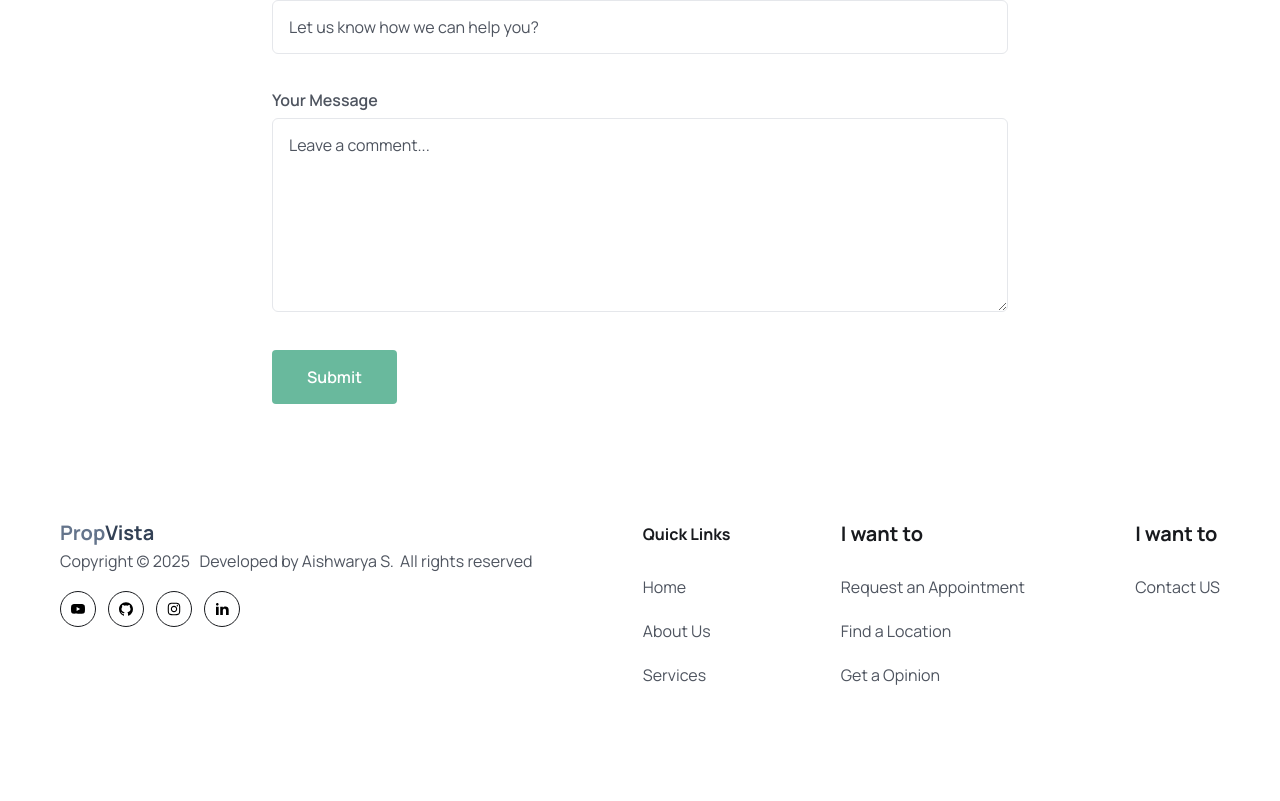
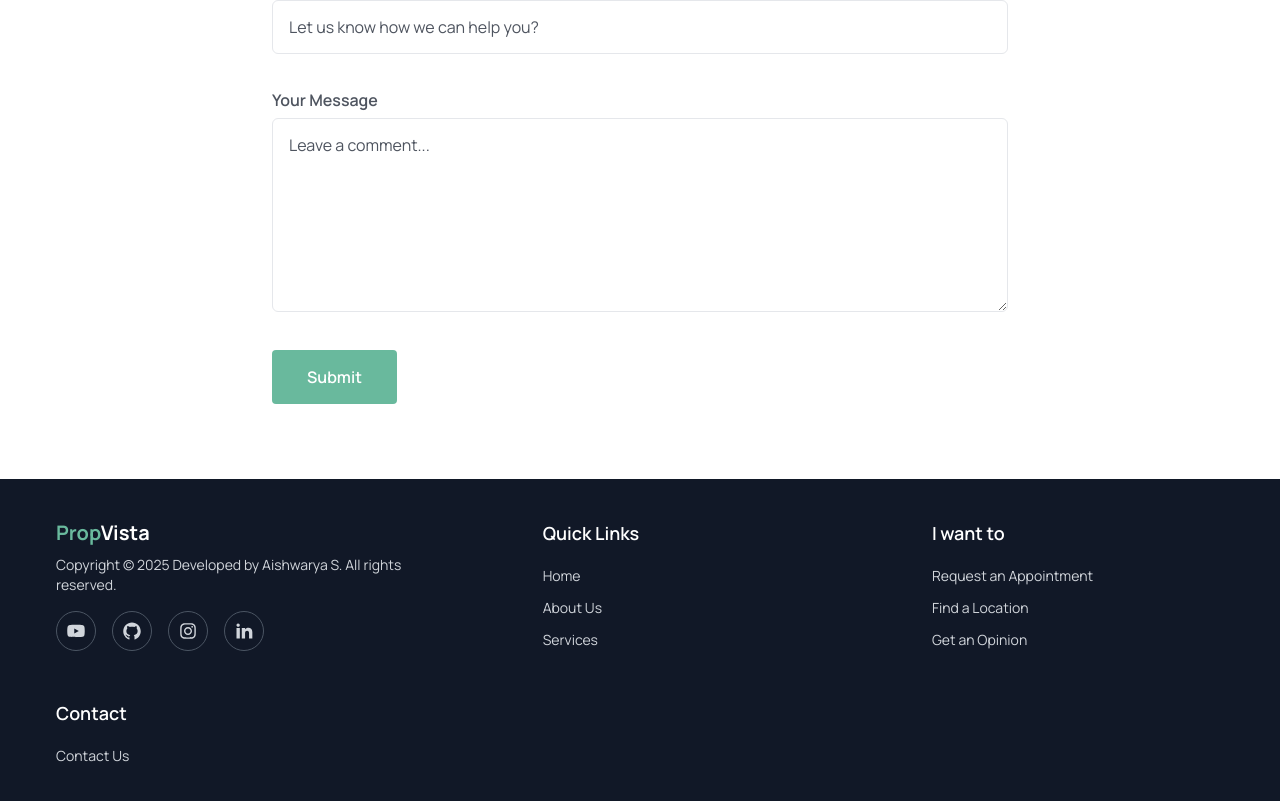
Before and after one commit to AishwaryaS9/PropVista, a React (Create React App) app: page /contact in a window 1280 px wide. Shown: the part 491-1292 px from the top of the page. Before the commit the page ends 1260 px from the top, so only its background shows below. Built offline with nearby package versions, Linux system fonts and the light colour scheme.

Commit message:
Updated Footer

```diff
--- a/src/components/Footer/Footer.tsx
+++ b/src/components/Footer/Footer.tsx
@@ -1,64 +1,53 @@
-import React from 'react'
-import { RiLinkedinFill } from 'react-icons/ri'
-import { AiFillYoutube, AiFillGithub, AiOutlineInstagram } from 'react-icons/ai'
+import React from 'react';
+import { RiLinkedinFill } from 'react-icons/ri';
+import { AiFillYoutube, AiFillGithub, AiOutlineInstagram } from 'react-icons/ai';
 import { Link } from 'react-router-dom';
 
 const socialLinks = [
   {
     path: "https://www.youtube.com/",
-    icon: <AiFillYoutube className='group-hover"text-white w-4 h-5' />,
+    icon: <AiFillYoutube className='group-hover:text-white w-5 h-5' />,
+    label: "YouTube"
   },
   {
     path: "https://www.github.com/",
-    icon: <AiFillGithub className='group-hover"text-white w-4 h-5' />,
+    icon: <AiFillGithub className='group-hover:text-white w-5 h-5' />,
+    label: "GitHub"
   },
   {
     path: "https://www.instagram.com/",
-    icon: <AiOutlineInstagram className='group-hover"text-white w-4 h-5' />,
+    icon: <AiOutlineInstagram className='group-hover:text-white w-5 h-5' />,
+    label: "Instagram"
   },
   {
     path: "https://www.linkedin.com/",
-    icon: <RiLinkedinFill className='group-hover"text-white w-4 h-5' />,
+    icon: <RiLinkedinFill className='group-hover:text-white w-5 h-5' />,
+    label: "LinkedIn"
   },
 ];
 
-const quickLinks01 = [
+const quickLinks = [
   {
-    path: "/",
-    display: "Home",
+    section: "Quick Links",
+    links: [
+      { path: "/", display: "Home" },
+      { path: "/", display: "About Us" },
+      { path: "/services", display: "Services" },
+    ],
   },
   {
-    path: "/",
-    display: "About Us",
+    section: "I want to",
+    links: [
+      { path: "/", display: "Request an Appointment" },
+      { path: "/", display: "Find a Location" },
+      { path: "/", display: "Get an Opinion" },
+    ],
   },
   {
-    path: '/services',
-    display: 'Services'
-  },
-
-];
-
-const quickLinks02 = [
-
-  {
-    path: "/",
-    display: "Request an Appointment",
-  },
-  {
-    path: '/',
-    display: 'Find a Location'
-  },
-  {
-    path: '/',
-    display: 'Get a Opinion'
-  }
-];
-
-const quickLinks03 = [
-
-  {
-    path: "/contact",
-    display: "Contact US",
+    section: "Contact",
+    links: [
+      { path: "/contact", display: "Contact Us" },
+    ],
   },
 ];
 
@@ -66,79 +55,57 @@ const Footer = () => {
   const year = new Date().getFullYear();
 
   return (
-    <footer className="pb-16 pt-10">
-      <div className="container">
-        <div className="flex justify-between flex-col md:flex-row flex-wrap gap-[30px]">
-          <div>
-            <h1 className="font-bold text-sm sm:text-xl flex flex-wrap">
-              <span className="text-slate-500">
-                Prop
-              </span>
-              <span className="text-slate-700">
-                Vista
-              </span>
+    <footer className="bg-gray-900 text-gray-300 py-10">
+      <div className="container mx-auto px-4">
+        <div className="flex flex-wrap justify-between gap-10">
+
+          {/* Logo and Social Links */}
+          <div className="w-full md:w-1/3">
+            <h1 className="text-xl font-bold mb-2 text-white">
+              <span className="text-primaryColor">Prop</span>
+              <span>Vista</span>
             </h1>
-            <p className='text-[16px] leading-7 font-[400] text-textColor'>
-              Copyright &copy; {year} &nbsp;&nbsp;Developed by Aishwarya S.&nbsp;&nbsp;All rights reserved
+            <p className="text-sm mb-4">
+              Copyright &copy; {year} Developed by Aishwarya S. All rights reserved.
             </p>
-            <div className="flex items-center gap-3 mt-4">
+            <div className="flex items-center gap-4">
               {socialLinks.map((link, index) => (
-                <Link to={link.path} key={index} className='w-9 h-9 border border-solid border-[#181A1E]
-                rounded-full flex items-center justify-center group hover:bg-primaryColor hover:border-none hover:text-white'>
+                <a
+                  href={link.path}
+                  key={index}
+                  aria-label={link.label}
+                  target="_blank"
+                  rel="noopener noreferrer"
+                  className="w-10 h-10 flex items-center justify-center border border-gray-600 rounded-full hover:bg-primaryColor hover:text-white transition-colors"
+                >
                   {link.icon}
-                </Link>
+                </a>
               ))}
             </div>
           </div>
 
-          <div>
-            <h2 className="text-[200] leading-[30px] font-[700] mb-6 text-headingColor">
-              Quick Links
-            </h2>
+          {/* Quick Links */}
+          {quickLinks.map((section, index) => (
+            <nav key={index} className="w-full md:w-1/4">
+              <h2 className="text-lg font-semibold text-white mb-4">{section.section}</h2>
               <ul>
-              {quickLinks01.map((item, index) => (
-                <li className="mb-4" key={index}>
-                  <Link to={item.path} className='text-[16px] leading-7 font-[400] text-textColor'>
-                    {item.display}
+                {section.links.map((link, linkIndex) => (
+                  <li key={linkIndex} className="mb-2">
+                    <Link
+                      to={link.path}
+                      className="text-sm hover:text-primaryColor transition-colors"
+                    >
+                      {link.display}
                     </Link>
                   </li>
                 ))}
               </ul>
-          </div>
-
-          <div>
-            <h2 className="text-[20px] leading-[30px] font-[700] mb-6 text-headingColor">
-              I want to
-            </h2>
-            <ul>
-              {quickLinks02.map((item, index) => (
-                <li key={index} className="mb-4">
-                  <Link to={item.path} className='text-[16px] leading-7 font-[400] text-textColor'>
-                    {item.display}</Link>
-                </li>
+            </nav>
           ))}
-            </ul>
-          </div>
-
-
-          <div>
-            <h2 className="text-[20px] leading-[30px] font-[700] mb-6 text-headingColor">
-              I want to
-            </h2>
-            <ul>
-              {quickLinks03.map((item, index) => (
-                <li key={index} className="mb-4">
-                  <Link to={item.path} className='text-[16px] leading-7 font-[400] text-textColor'>
-                    {item.display}</Link>
-                </li>
-              ))}
-            </ul>
-          </div>
-
         </div>
       </div>
     </footer>
-  )
-}
+  );
+};
 
-export default Footer
+export default Footer;
```
Lines whose indentation alone changed are shown as unchanged.
